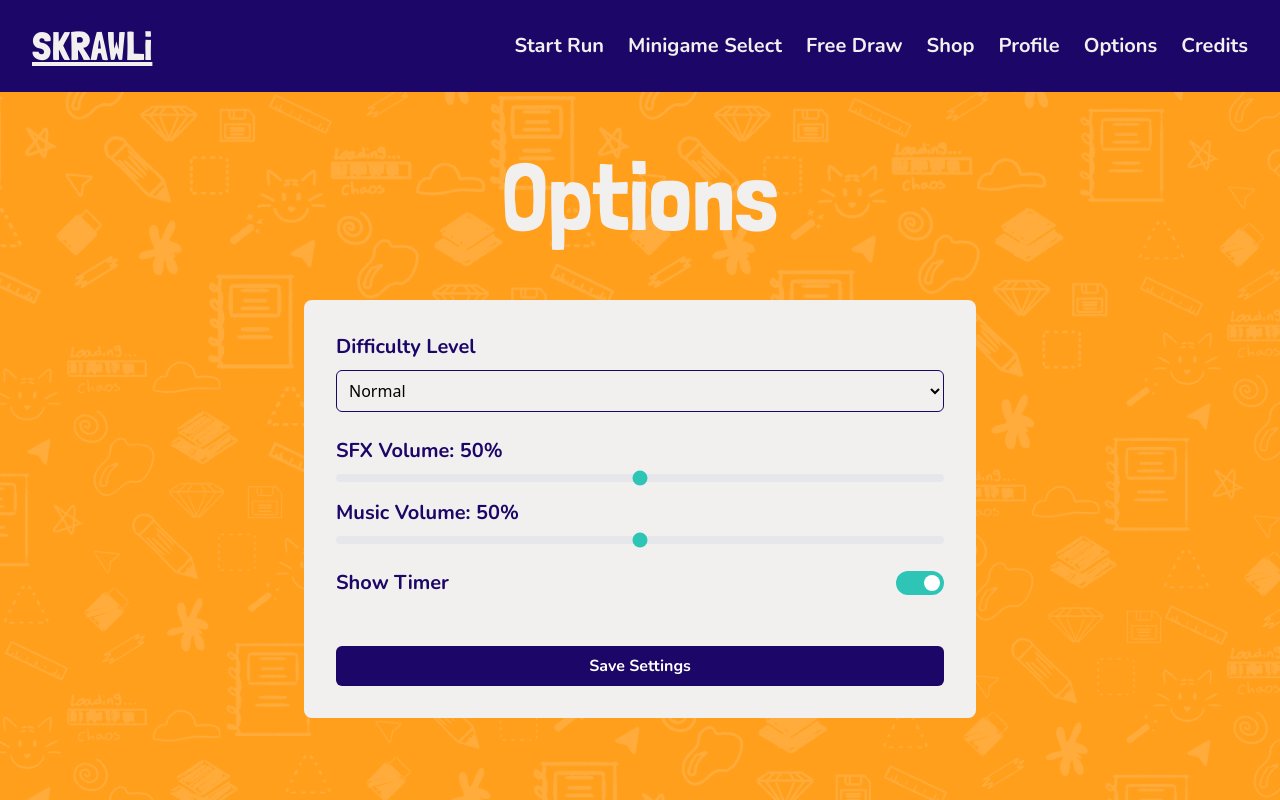
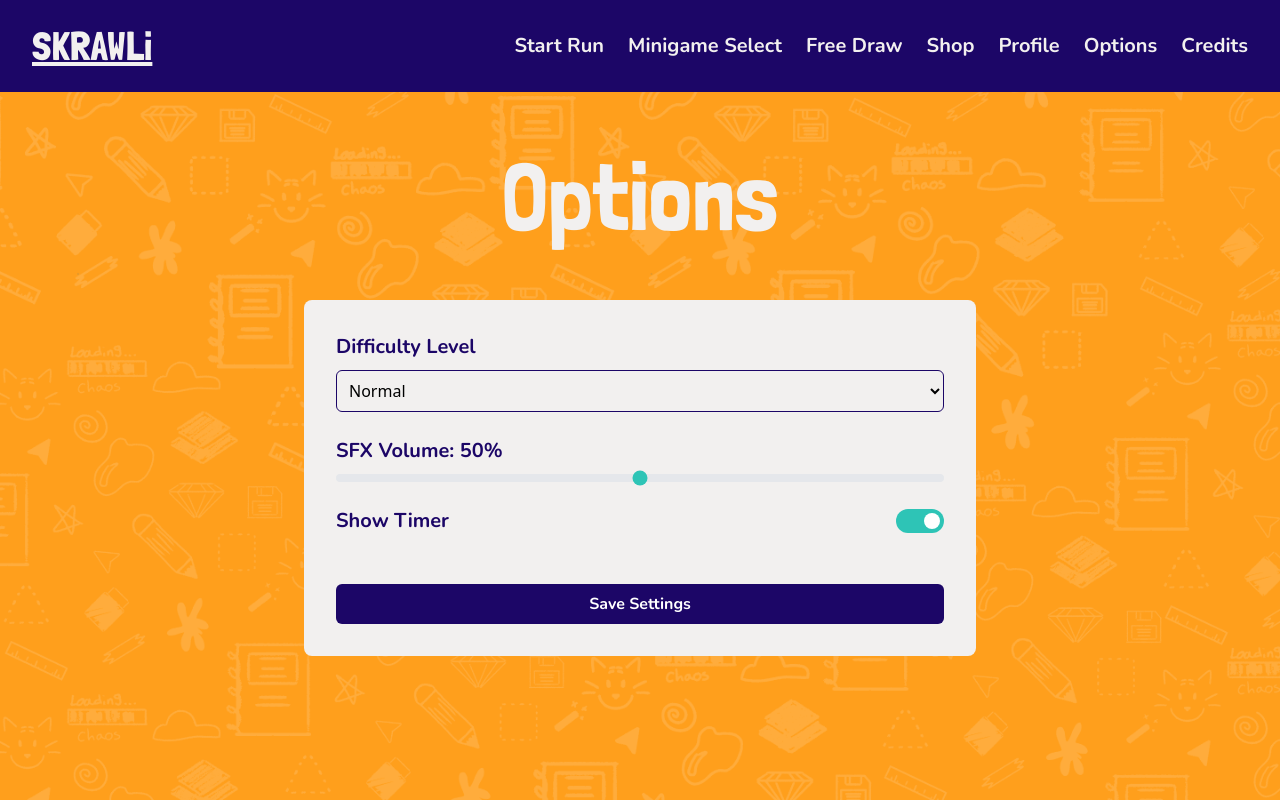
Before and after one commit to EvanPrchal/SKRAWLi, a React (Vite) app in the folder frontend/: page /options in a window 1280 px wide. Built offline with nearby package versions, Linux system fonts and the light colour scheme; no server answers.

Commit message:
fixed profile bg preview and removed music slider

```diff
--- a/frontend/src/Components/ProfileInfo.tsx
+++ b/frontend/src/Components/ProfileInfo.tsx
@@ -127,8 +127,8 @@ const ProfileInfo: React.FC<ProfileInfoProps> = ({ profileBackground, onBackgrou
       setShowcasedBadgeCodes(updatedCodes);
       setEditShowcasedBadges(updatedCodes);
       setPictureUrl(updated.picture_url || user?.picture || null);
-      onBackgroundChange(updated.profile_background || profileBackground);
-      setEditProfileBackground(updated.profile_background || profileBackground);
+      const newBackground = updated.profile_background || editProfileBackground;
+      onBackgroundChange(newBackground);
       setIsEditing(false);
     } catch (err) {
       console.error("Failed to save profile:", err);
--- a/frontend/src/Options.tsx
+++ b/frontend/src/Options.tsx
@@ -23,29 +23,21 @@ const Options = () => {
       return Number.isNaN(parsed) ? 50 : parsed;
     })
   );
-  const [musicVolume, setMusicVolume] = useState(() =>
-    readFromStorage("musicVolume", 50, (v) => {
-      const parsed = Number(v);
-      return Number.isNaN(parsed) ? 50 : parsed;
-    })
-  );
   const [showTimer, setShowTimer] = useState(() => readFromStorage("showTimer", true, (v) => v === "true"));
 
   const handleSaveSettings = () => {
     localStorage.setItem("showTimer", showTimer.toString());
     localStorage.setItem("difficultyLevel", difficultyLevel);
     localStorage.setItem("sfxVolume", sfxVolume.toString());
-    localStorage.setItem("musicVolume", musicVolume.toString());
     // Broadcast settings update so other components can react
     window.dispatchEvent(
       new CustomEvent("settingsUpdated", {
-        detail: { difficultyLevel, showTimer, sfxVolume, musicVolume },
+        detail: { difficultyLevel, showTimer, sfxVolume },
       })
     );
     console.log("Settings saved:", {
       difficultyLevel,
       sfxVolume,
-      musicVolume,
       showTimer,
     });
     // Redirect to home page
@@ -94,19 +86,6 @@ const Options = () => {
                   className="w-full h-2 bg-gray-200 rounded-lg appearance-none cursor-pointer accent-skrawl-cyan"
                 />
               </div>
-
-              {/* Music Volume */}
-              <div className="flex flex-col gap-2">
-                <label className="text-body font-body text-skrawl-purple">Music Volume: {musicVolume}%</label>
-                <input
-                  type="range"
-                  min="0"
-                  max="100"
-                  value={musicVolume}
-                  onChange={(e) => setMusicVolume(Number(e.target.value))}
-                  className="w-full h-2 bg-gray-200 rounded-lg appearance-none cursor-pointer accent-skrawl-cyan"
-                />
-              </div>
             </div>
 
             {/* Toggle Options */}
```
